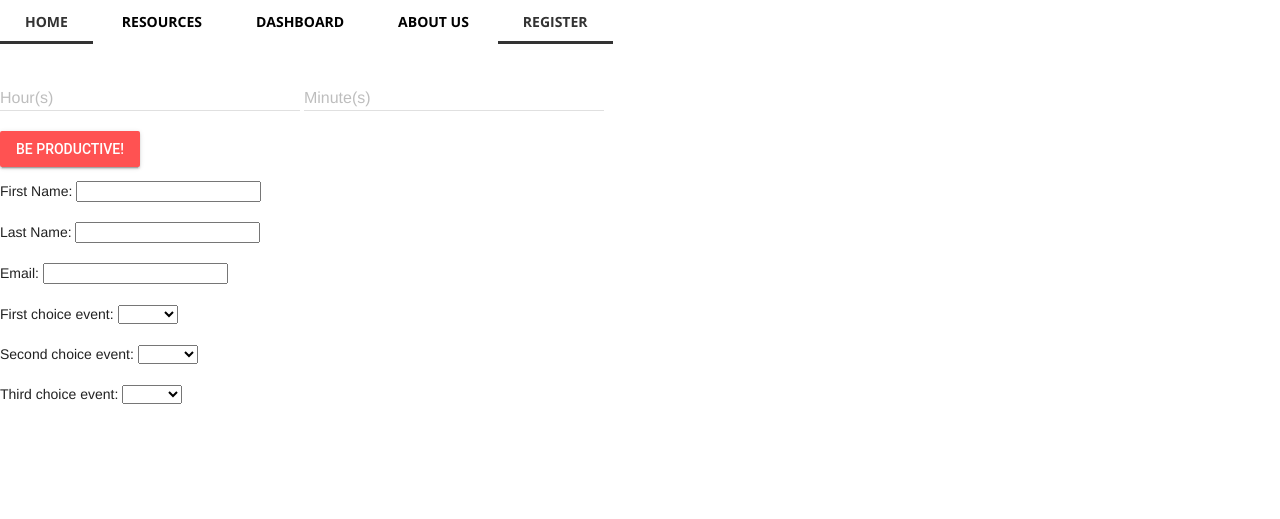
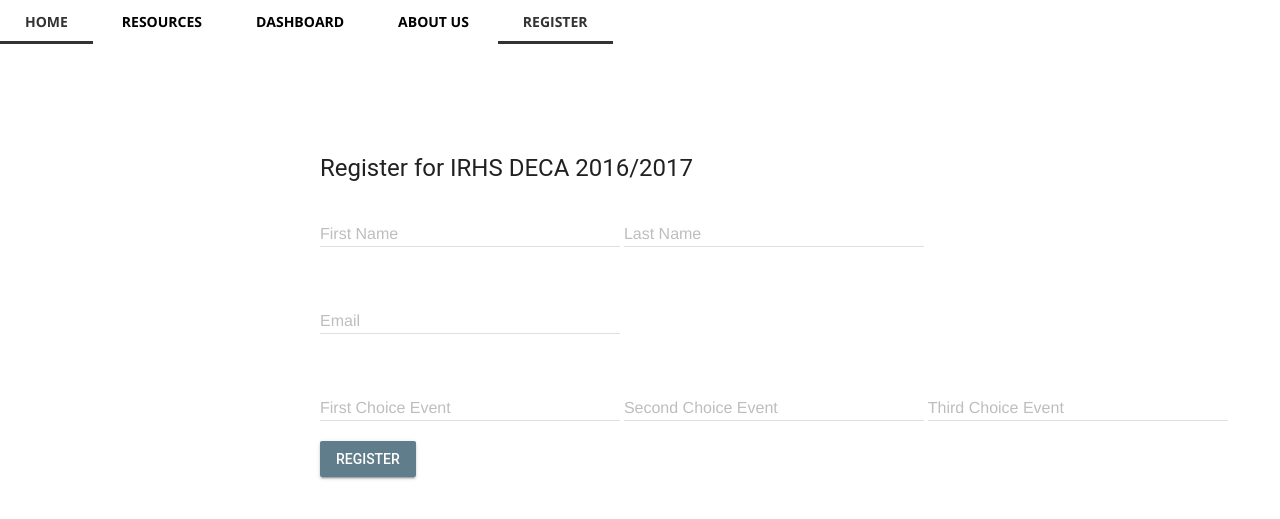
Before and after one commit to IbrahimIrfan/DECA-Web-App, a PHP site: page /register.html in a window 1280 px wide. Shown: the top 519 px of the page. Run offline with PHP 8.4, Linux system fonts and the light colour scheme; some libraries are stand-ins or nearby versions.

Commit message:
edited things

```diff
--- a/css/main.css
+++ b/css/main.css
@@ -16,3 +16,8 @@
   transform: translateY(-40%);
   padding-left: 48%;
 }
+
+#reg {
+  padding-left: 25%;
+  padding-top: 5%;
+}
--- a/index.html
+++ b/index.html
@@ -5,11 +5,11 @@
     <!-- Add jQuery library -->
   <script type="text/javascript" src="http://code.jquery.com/jquery-latest.min.js"></script>
   <script type="text/javascript" src="js/main.js"></script>
+  <link rel="stylesheet" href="css/cssmenu/styles.css">
   <link rel="stylesheet" type="text/css" href="css/main.css"></link>
   <meta charset='utf-8'>
   <meta http-equiv="X-UA-Compatible" content="IE=edge">
   <meta name="viewport" content="width=device-width, initial-scale=1">
-  <link rel="stylesheet" href="css/cssmenu/styles.css">
 </head>
 
 <body>
@@ -20,13 +20,12 @@
      <li><a href='#'><span>Resources</span></a></li>
      <li><a href='#'><span>Dashboard</span></a></li>
      <li><a href='#'><span>About Us</span></a></li>
-
      <li class='last'><a href='#'><span>Register</span></a></li>
   </ul>
   </div>
 
 
-<img id="logo" src="img/logo.png"/>
+<img id="logo" src="img/logo.png" width="300"/>
   <img id="center-text" src="img/title.PNG" width="300"/>
 
 </body>
--- a/js/index.js
+++ b/js/index.js
@@ -1,6 +1,6 @@
 var string = '<html><head><title>IRHS DECA</title></head><body><div style="font-family: helvetica; margin-left: 200px; margin-right: 200px;"><p>PBM_Exam_01</p> <form id="myform">';
 var fs = require('fs');
-var exam = require('C:/Users/Ibrahim/Desktop/DECA-Web-App/PBM_exam.json');
+var exam = require('C:/Users/Ibrahim/Desktop/DECA-Web-App/Exam_2.json');
 
 for (var i in exam) {
 
--- a/register.html
+++ b/register.html
@@ -4,14 +4,23 @@
     <title> IRHS DECA </title>
     <!-- Add jQuery library -->
     <script type="text/javascript" src="http://code.jquery.com/jquery-latest.min.js"></script>
+
     <link rel="stylesheet" type="text/css" href="css/main.css"></link>
     <meta charset='utf-8'>
     <meta http-equiv="X-UA-Compatible" content="IE=edge">
     <meta name="viewport" content="width=device-width, initial-scale=1">
-  <link rel="stylesheet" href="css/cssmenu/styles.css">	<link rel="stylesheet" href="https://fonts.googleapis.com/icon?family=Material+Icons">
-	<link rel="stylesheet" href="https://code.getmdl.io/1.1.3/material.green-red.min.css">
+    <link rel="stylesheet" href="css/cssmenu/styles.css">
+    <link rel="stylesheet" href="https://fonts.googleapis.com/icon?family=Material+Icons">
+    <link rel="stylesheet" href="https://code.getmdl.io/1.1.3/material.blue_grey-red.min.css">
     <script defer src="https://code.getmdl.io/1.1.3/material.min.js"></script>
-	<script src="https://ajax.googleapis.com/ajax/libs/jquery/2.2.2/jquery.min.js"></script>
+
+
+
+    <script type="text/javascript" src="js/select.js"></script>
+
+    <!--getmdl-select-->
+    <script src="getmdl-select.min.js"></script>
+    <link rel="stylesheet" href="getmdl-select.min.css">
 </head>
 
 <body>
@@ -27,38 +36,64 @@
     </div>
     </br>
 
-<form id="menu">
-			<div class="mdl-textfield mdl-js-textfield">
-				<input class="mdl-textfield__input" type="number" id="hour">
-				<label class="mdl-textfield__label" for="hour">Hour(s)</label>
-				<span class="mdl-textfield__error">Input is not a number!</span>
+    <form id="reg">
+
+        <h4>Register for IRHS DECA 2016/2017</h4>
+        <div class="mdl-textfield mdl-js-textfield mdl-textfield--floating-label">
+            <input class="mdl-textfield__input" type="text" id="firstname">
+            <label class="mdl-textfield__label" for="firstname">First Name</label>
         </div>
-			<div class="mdl-textfield mdl-js-textfield">
-				<input class="mdl-textfield__input" type="number" id="min">
-				<label class="mdl-textfield__label" for="min">Minute(s)</label>
-				<span class="mdl-textfield__error">Input is not a number!</span>
+        <div class="mdl-textfield mdl-js-textfield mdl-textfield--floating-label">
+            <input class="mdl-textfield__input" type="text" id="lastname">
+            <label class="mdl-textfield__label" for="lastname">Last Name</label>
         </div>
-			<br>
-			<button id="submit" class="mdl-button mdl-js-button mdl-button--raised mdl-js-ripple-effect mdl-button--accent" type="button">
-				BE PRODUCTIVE!
+        </br>
+        </br>
+        <div class="mdl-textfield mdl-js-textfield mdl-textfield--floating-label">
+            <input class="mdl-textfield__input" type="text" id="email">
+            <label class="mdl-textfield__label" for="email">Email</label>
+        </div>
+        </br>
+        </br>
+
+        <!-- Simple Select -->
+       <div class="mdl-textfield mdl-js-textfield mdl-textfield--floating-label getmdl-select" id="select1">
+           <input class="mdl-textfield__input" type="text" id="sample1" readonly tabIndex="-1">
+           <label for="sample1" class="mdl-textfield__label">First Choice Event</label>
+           <ul for="sample1" class="mdl-menu mdl-menu--bottom-left mdl-js-menu">
+               <li class="mdl-menu__item">ABC</li>
+               <li class="mdl-menu__item">DEF</li>
+               <li class="mdl-menu__item">GHI</li>
+           </ul>
+       </div>
+
+     <!-- Simple Select -->
+    <div class="mdl-textfield mdl-js-textfield mdl-textfield--floating-label getmdl-select" id="select1">
+        <input class="mdl-textfield__input" type="text" id="sample1" readonly tabIndex="-1">
+        <label for="sample1" class="mdl-textfield__label">Second Choice Event</label>
+        <ul for="sample1" class="mdl-menu mdl-menu--bottom-left mdl-js-menu">
+            <li class="mdl-menu__item">ABC</li>
+            <li class="mdl-menu__item">DEF</li>
+            <li class="mdl-menu__item">GHI</li>
+        </ul>
+    </div>
+
+  <!-- Simple Select -->
+ <div class="mdl-textfield mdl-js-textfield mdl-textfield--floating-label getmdl-select" id="select1">
+     <input class="mdl-textfield__input" type="text" id="sample1" readonly tabIndex="-1">
+     <label for="sample1" class="mdl-textfield__label">Third Choice Event</label>
+     <ul for="sample1" class="mdl-menu mdl-menu--bottom-left mdl-js-menu">
+         <li class="mdl-menu__item">ABC</li>
+         <li class="mdl-menu__item">DEF</li>
+         <li class="mdl-menu__item">GHI</li>
+     </ul>
+ </div>
+
+        <br/>
+
+        <button id="submit" class="mdl-button mdl-js-button mdl-button--raised mdl-js-ripple-effect mdl-button--primary" type="button">
+            Register
         </button>
-		</form>
-  <form>
-    First Name: <input type="text"></input> </br></br>
-    Last Name: <input type="text"></input></br></br>
-    Email: <input type="email"></input></br></br>
-    First choice event: <select>
-<option disabled>Select </option>
-    </select></br></br>
-    Second choice event: <select>
-<option disabled>Select </option>
-    </select></br></br>
-    Third choice event: <select>
-<option disabled>Select </option>
-    </select>
-
-
-
     </form>
 
 
```
Also changed, not shown: js/exam_parse.js (+8 -21 lines), js/main.js (+2 -5 lines), resources.html (+64 -1 lines), img/irhs.png, img/logo.png. Lines whose indentation alone changed are shown as unchanged.
